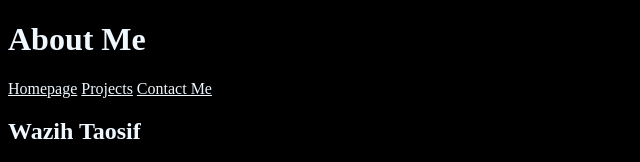
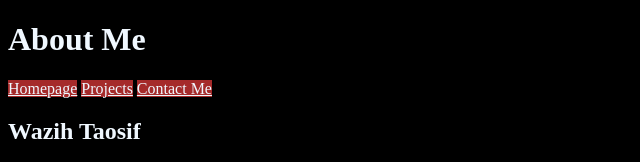
Before and after one commit to Wazih-Taosif/Wazih-Taosif.github.io, a plain HTML site: page index.html in a window 1280 px wide. Shown: the top 162 px of the page, without its empty margins (0-640 px from the left). Drawn offline with Linux system fonts and the light colour scheme.

Commit message:
did some css changes

```diff
--- a/index.html
+++ b/index.html
@@ -12,6 +12,10 @@
       body {
         background-color: black;
         -webkit-text-fill-color: aliceblue;
+      }
+      a {
+        color: aliceblue;
+        background-color: brown;
       }
     </style>
   </head>
```
